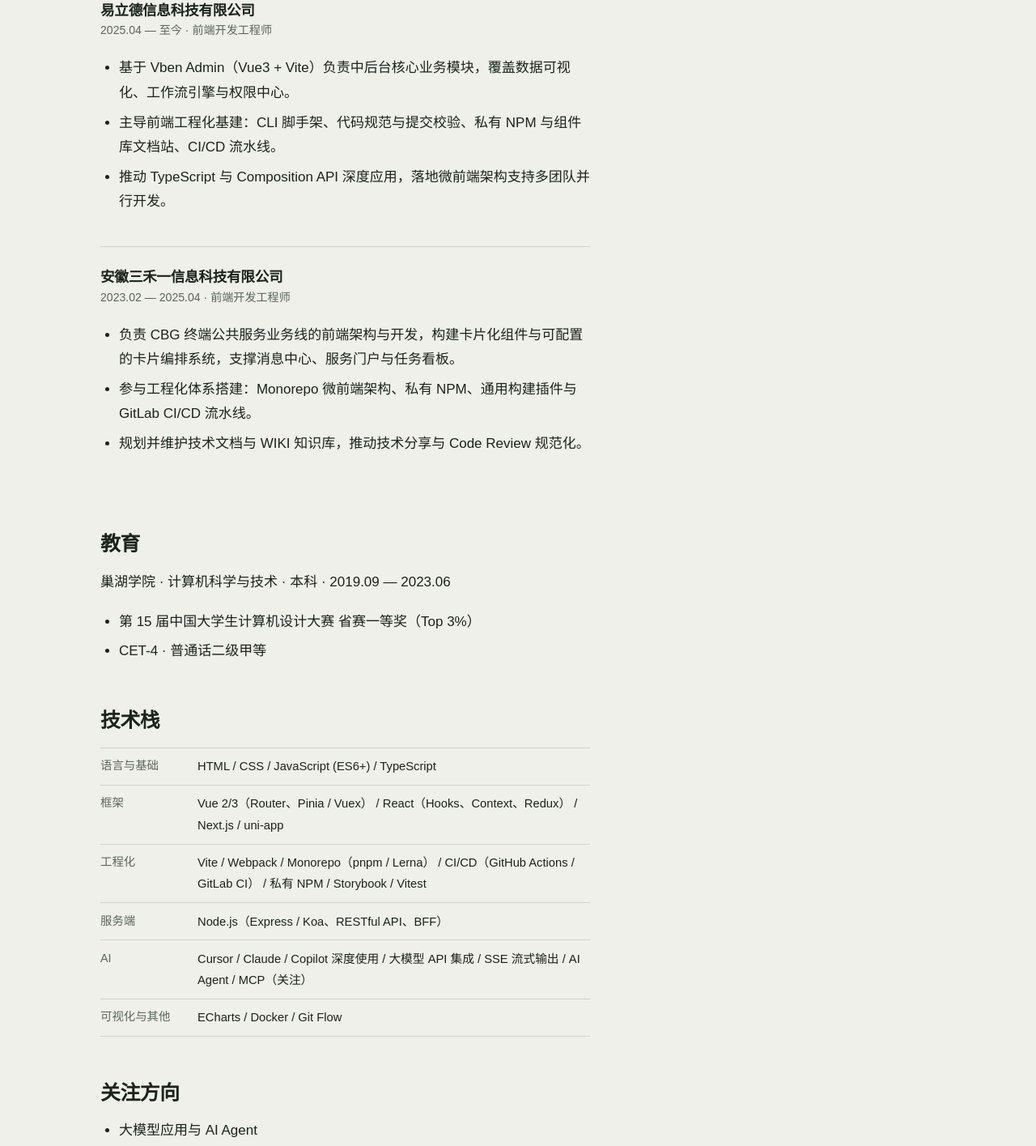
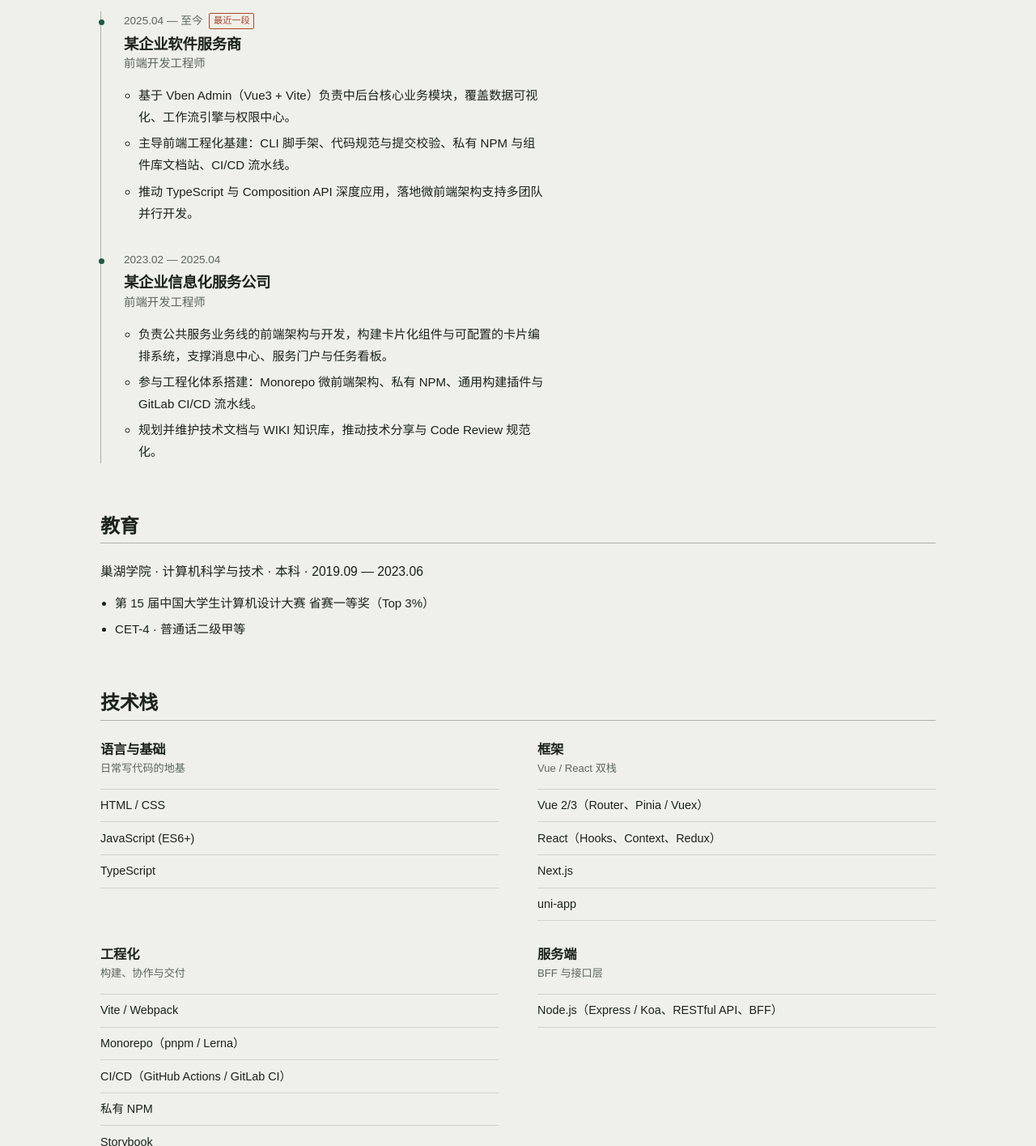
Before and after one commit to RickShota/RickShota.github.io, an Astro site: page /about in a window 1280 px wide. Shown: the part 551-1966 px from the top of the page at 81% size. Built offline with nearby package versions, Linux system fonts and the light colour scheme; Astro itself is replaced by a stand-in of ours.

Commit message:
fix: anonymize company names, unify brand as Rong/RickRone, polish about page

```diff
--- a/package.json
+++ b/package.json
@@ -1,5 +1,5 @@
 {
-  "name": "rickshota-site",
+  "name": "rong-site",
   "type": "module",
   "version": "1.0.0",
   "private": true,
--- a/src/components/Footer.astro
+++ b/src/components/Footer.astro
@@ -5,7 +5,7 @@
 ---
 <footer class="footer">
   <div class="wrap footer-inner">
-    <p>© {year} {site.fullName} · {site.name}（{site.nameEn}）</p>
+    <p>© {year} {site.name} · {site.nameEn}</p>
     <p class="footer-note">
       由 <a href="https://astro.build" target="_blank" rel="noopener noreferrer">Astro</a> 构建
     </p>
--- a/src/data/site.ts
+++ b/src/data/site.ts
@@ -1,15 +1,14 @@
 export const site = {
   name: '榕',
-  fullName: '黄瑞瑞',
-  nameEn: 'Rick Shota',
+  nameEn: 'RickRone',
   title: '前端工程师 · 工程化与 AI 应用',
   location: '安徽',
   github: 'https://github.com/RickShota',
   email: 'rickrone@qq.com',
   avatar: '/images/headportrait.jpg',
   intro:
-    '3 年前端开发经验，在两家公司做中后台、组件库与 AI 应用的前端建设。擅长把重复的事工程化，也擅长把 AI 用进日常研发。',
-  now: '在易立德负责中后台与前端基建，关注大模型应用与 Agent。',
+    '3 年前端开发经验。主要做中后台与业务系统，从页面、组件库到工程化基建；也在做 AI 应用的前端落地。',
+  now: '前端岗在职，负责中后台与前端基建，关注大模型应用与 Agent。',
 };
 
 export interface ExperienceItem {
@@ -21,7 +20,7 @@
 
 export const experience: ExperienceItem[] = [
   {
-    company: '易立德信息科技有限公司',
+    company: '某企业软件服务商',
     role: '前端开发工程师',
     period: '2025.04 — 至今',
     points: [
@@ -31,11 +30,11 @@
     ],
   },
   {
-    company: '安徽三禾一信息科技有限公司',
+    company: '某企业信息化服务公司',
     role: '前端开发工程师',
     period: '2023.02 — 2025.04',
     points: [
-      '负责 CBG 终端公共服务业务线的前端架构与开发，构建卡片化组件与可配置的卡片编排系统，支撑消息中心、服务门户与任务看板。',
+      '负责公共服务业务线的前端架构与开发，构建卡片化组件与可配置的卡片编排系统，支撑消息中心、服务门户与任务看板。',
       '参与工程化体系搭建：Monorepo 微前端架构、私有 NPM、通用构建插件与 GitLab CI/CD 流水线。',
       '规划并维护技术文档与 WIKI 知识库，推动技术分享与 Code Review 规范化。',
     ],
@@ -55,26 +54,32 @@
 export const skillGroups = [
   {
     group: '语言与基础',
+    note: '日常写代码的地基',
     items: ['HTML / CSS', 'JavaScript (ES6+)', 'TypeScript'],
   },
   {
     group: '框架',
+    note: 'Vue / React 双栈',
     items: ['Vue 2/3（Router、Pinia / Vuex）', 'React（Hooks、Context、Redux）', 'Next.js', 'uni-app'],
   },
   {
     group: '工程化',
+    note: '构建、协作与交付',
     items: ['Vite / Webpack', 'Monorepo（pnpm / Lerna）', 'CI/CD（GitHub Actions / GitLab CI）', '私有 NPM', 'Storybook', 'Vitest'],
   },
   {
     group: '服务端',
+    note: 'BFF 与接口层',
     items: ['Node.js（Express / Koa、RESTful API、BFF）'],
   },
   {
     group: 'AI',
+    note: '把模型接进产品与研发流程',
     items: ['Cursor / Claude / Copilot 深度使用', '大模型 API 集成', 'SSE 流式输出', 'AI Agent / MCP（关注）'],
   },
   {
     group: '可视化与其他',
+    note: '图表与部署',
     items: ['ECharts', 'Docker', 'Git Flow'],
   },
 ];
--- a/src/layouts/BaseLayout.astro
+++ b/src/layouts/BaseLayout.astro
@@ -13,9 +13,7 @@
 }
 
 const { title, description = site.intro, type = 'website' } = Astro.props;
-const pageTitle = title
-  ? `${title} · ${site.fullName}`
-  : `${site.fullName} · ${site.title}`;
+const pageTitle = title ? `${title} · ${site.name}` : `${site.name} · ${site.title}`;
 const canonical = new URL(Astro.url.pathname, Astro.site);
 ---
 <!doctype html>
@@ -32,7 +30,7 @@
     <meta property="og:title" content={pageTitle} />
     <meta property="og:description" content={description} />
     <meta property="og:url" content={canonical} />
-    <meta property="og:site_name" content={`${site.fullName} · ${site.nameEn}`} />
+    <meta property="og:site_name" content={`${site.name} · ${site.nameEn}`} />
     <meta property="og:locale" content="zh_CN" />
     <meta name="twitter:card" content="summary" />
     <meta name="theme-color" content="#eef0e9" media="(prefers-color-scheme: light)" />
--- a/src/pages/about.astro
+++ b/src/pages/about.astro
@@ -4,60 +4,79 @@
 ---
 <BaseLayout
   title="关于"
-  description="黄瑞瑞（榕 / Rick Shota），前端工程师，3 年经验，专注工程化与 AI 应用。"
+  description="榕（RickRone），前端工程师，3 年经验，专注工程化与 AI 应用。"
 >
   <article class="about wrap">
     <header class="about-head">
       <h1>关于</h1>
-      <p class="about-lead">黄瑞瑞 · 前端工程师 · 3 年经验</p>
+      <p class="about-lead">榕 · 前端工程师 · 3 年经验</p>
     </header>
 
-    <div class="prose">
+    <div class="about-intro">
       <p>
-        我是黄瑞瑞，网名榕（Rick Shota），安徽人。3 年前端开发经验，现在在易立德做中后台与前端基建。
+        我是榕（RickRone），安徽人。3 年前端开发经验，现在在一家企业软件服务商做中后台与前端基建。
       </p>
       <p>
         我的工作大致分三块：把业务系统做稳（中后台、数据可视化、工作流），把重复的事工程化（Monorepo、组件库、CI/CD），把 AI 真正用进研发流程（大模型接入、AI 应用前端）。
       </p>
+    </div>
 
+    <section class="block">
       <h2>工作经历</h2>
-      {experience.map((job) => (
-        <section class="job">
-          <h3>{job.company}</h3>
-          <p class="job-meta">{job.period} · {job.role}</p>
-          <ul>
-            {job.points.map((point) => <li>{point}</li>)}
-          </ul>
-        </section>
-      ))}
+      <ol class="timeline">
+        {experience.map((job, index) => (
+          <li class="stint">
+            <p class="stint-time">
+              {job.period}
+              {index === 0 && <span class="badge">最近一段</span>}
+            </p>
+            <h3>{job.company}</h3>
+            <p class="stint-role">{job.role}</p>
+            <ul>
+              {job.points.map((point) => <li>{point}</li>)}
+            </ul>
+          </li>
+        ))}
+      </ol>
+    </section>
 
+    <section class="block">
       <h2>教育</h2>
-      <p>{education.school} · {education.major} · {education.period}</p>
-      <ul>
+      <p class="edu-line">{education.school} · {education.major} · {education.period}</p>
+      <ul class="plain-list">
         {education.honors.map((honor) => <li>{honor}</li>)}
       </ul>
+    </section>
 
+    <section class="block">
       <h2>技术栈</h2>
-      <dl class="stack-list">
-        {skillGroups.map((row) => (
-          <div class="stack-row">
-            <dt>{row.group}</dt>
-            <dd>{row.items.join(' / ')}</dd>
-          </div>
+      <div class="skill-grid">
+        {skillGroups.map((group) => (
+          <section class="skill-group">
+            <h3>{group.group}</h3>
+            <p class="skill-note">{group.note}</p>
+            <ul>
+              {group.items.map((item) => <li>{item}</li>)}
+            </ul>
+          </section>
         ))}
-      </dl>
+      </div>
+    </section>
 
+    <section class="block">
       <h2>关注方向</h2>
-      <ul>
+      <ul class="plain-list">
         {focus.map((item) => <li>{item}</li>)}
       </ul>
+    </section>
 
+    <section class="block">
       <h2>联系</h2>
-      <p>
+      <p class="contact-line">
         邮件：<a href={`mailto:${site.email}`}>{site.email}</a><br />
-        GitHub：<a href={site.github} target="_blank" rel="noopener noreferrer">github.com/RickShota</a>
+        GitHub：<a href={site.github} target="_blank" rel="noopener noreferrer">GitHub</a>
       </p>
-    </div>
+    </section>
   </article>
 </BaseLayout>
 
@@ -79,63 +98,162 @@
     color: var(--muted);
   }
 
-  .about .prose {
+  .about-intro {
     max-width: 64ch;
+    font-size: 1.02rem;
+    line-height: 1.85;
   }
 
-  .job {
-    margin-top: 1.6em;
-    padding-bottom: 1.2em;
-    border-bottom: 1px solid var(--line);
+  .about-intro p + p {
+    margin-top: 1em;
   }
 
-  .job:last-of-type {
-    border-bottom: 0;
+  .block {
+    margin-top: clamp(2.6rem, 6vw, 4rem);
   }
 
-  .job h3 {
-    margin-top: 0;
-    font-size: 1.1rem;
+  .block h2 {
+    padding-bottom: 0.5rem;
+    border-bottom: 1px solid var(--line-strong);
+    font-size: 1.5rem;
   }
 
-  .job-meta {
-    margin-top: 0.2em;
+  /* Timeline */
+  .timeline {
+    position: relative;
+    margin: 1.6rem 0 0;
+    padding: 0 0 0 1.75rem;
+    border-left: 1px solid var(--line-strong);
+    list-style: none;
+  }
+
+  .stint {
+    position: relative;
+    padding-bottom: 2rem;
+  }
+
+  .stint:last-child {
+    padding-bottom: 0;
+  }
+
+  .stint::before {
+    content: '';
+    position: absolute;
+    top: 0.62em;
+    left: calc(-1.75rem - 3.5px);
+    width: 7px;
+    height: 7px;
+    border-radius: 50%;
+    background: var(--accent);
+  }
+
+  .stint-time {
+    display: flex;
+    flex-wrap: wrap;
+    align-items: center;
+    gap: 0.5rem;
     color: var(--muted);
-    font-size: 0.88rem;
+    font-size: 0.85rem;
     font-variant-numeric: tabular-nums;
   }
 
-  .stack-list {
-    margin: 1.2em 0;
-    padding: 0;
+  .badge {
+    padding: 0.02em 0.4em;
+    border: 1px solid var(--seal);
+    border-radius: 2px;
+    color: var(--seal);
+    font-size: 0.7rem;
+    line-height: 1.6;
   }
 
-  .stack-row {
-    display: grid;
-    grid-template-columns: 6.5rem minmax(0, 1fr);
-    gap: 1rem;
-    padding: 0.55em 0;
-    border-bottom: 1px solid var(--line);
+  .stint h3 {
+    margin-top: 0.35rem;
+    font-size: 1.15rem;
   }
 
-  .stack-row:first-child {
-    border-top: 1px solid var(--line);
-  }
-
-  .stack-row dt {
+  .stint-role {
+    margin-top: 0.1rem;
     color: var(--muted);
     font-size: 0.9rem;
   }
 
-  .stack-row dd {
-    margin: 0;
-    font-size: 0.92rem;
+  .stint ul {
+    max-width: 62ch;
+    margin: 0.8rem 0 0;
+    padding-left: 1.2em;
+    font-size: 0.94rem;
+    line-height: 1.8;
   }
 
-  @media (max-width: 560px) {
-    .stack-row {
+  .stint li + li,
+  .plain-list li + li {
+    margin-top: 0.35em;
+  }
+
+  .edu-line {
+    margin-top: 1.3rem;
+    font-size: 0.98rem;
+  }
+
+  .plain-list {
+    max-width: 62ch;
+    margin: 0.8rem 0 0;
+    padding-left: 1.2em;
+    font-size: 0.94rem;
+  }
+
+  /* Skills */
+  .skill-grid {
+    display: grid;
+    grid-template-columns: repeat(2, minmax(0, 1fr));
+    gap: 2rem 3rem;
+    margin-top: 1.6rem;
+  }
+
+  .skill-group h3 {
+    font-size: 1.02rem;
+    font-weight: 600;
+  }
+
+  .skill-note {
+    margin-top: 0.25rem;
+    color: var(--muted);
+    font-size: 0.82rem;
+  }
+
+  .skill-group ul {
+    margin: 0.8rem 0 0;
+    padding: 0;
+    border-top: 1px solid var(--line);
+    list-style: none;
+  }
+
+  .skill-group li {
+    padding: 0.45rem 0;
+    border-bottom: 1px solid var(--line);
+    font-size: 0.9rem;
+  }
+
+  .contact-line {
+    margin-top: 1.2rem;
+    font-size: 0.98rem;
+    line-height: 1.9;
+  }
+
+  .contact-line a {
+    text-decoration: underline;
+    text-decoration-thickness: 1px;
+    text-underline-offset: 0.2em;
+  }
+
+  .contact-line a:hover {
+    color: var(--accent);
+  }
+
+  @media (max-width: 640px) {
+    .skill-grid {
       grid-template-columns: 1fr;
-      gap: 0.2rem;
+      gap: 1.6rem;
     }
   }
 </style>
--- a/src/pages/index.astro
+++ b/src/pages/index.astro
@@ -47,12 +47,12 @@
         </p>
         <div class="hero-actions">
           <a class="btn btn-solid" href="#projects">查看项目</a>
-          <a class="btn btn-ghost" href="/about/">更多关于我</a>
+          <a class="btn btn-ghost" href={`mailto:${site.email}`}>联系我</a>
         </div>
       </div>
 
       <div class="hero-portrait">
-        <img src={site.avatar} alt="黄瑞瑞（榕）的头像" width="220" height="220" loading="eager" />
+        <img src={site.avatar} alt="榕的头像" width="220" height="220" loading="eager" />
       </div>
     </div>
   </section>
@@ -113,7 +113,7 @@
       </div>
       <div class="contact-links">
         <a href={`mailto:${site.email}`}>{site.email}</a>
-        <a href={site.github} target="_blank" rel="noopener noreferrer">github.com/RickShota</a>
+        <a href={site.github} target="_blank" rel="noopener noreferrer">GitHub</a>
       </div>
     </div>
   </section>
--- a/src/pages/projects/[...id].astro
+++ b/src/pages/projects/[...id].astro
@@ -17,7 +17,7 @@
 <BaseLayout title={name} description={summary} type="article">
   <article class="project-page wrap">
     <header class="head">
-      <p class="period">{period}</p>
+      <p class="period">{period} · 公司项目（已脱敏）</p>
       <h1>{name}</h1>
       <p class="summary">{summary}</p>
 
```
Also changed, not shown: README.md, 1 other file.
